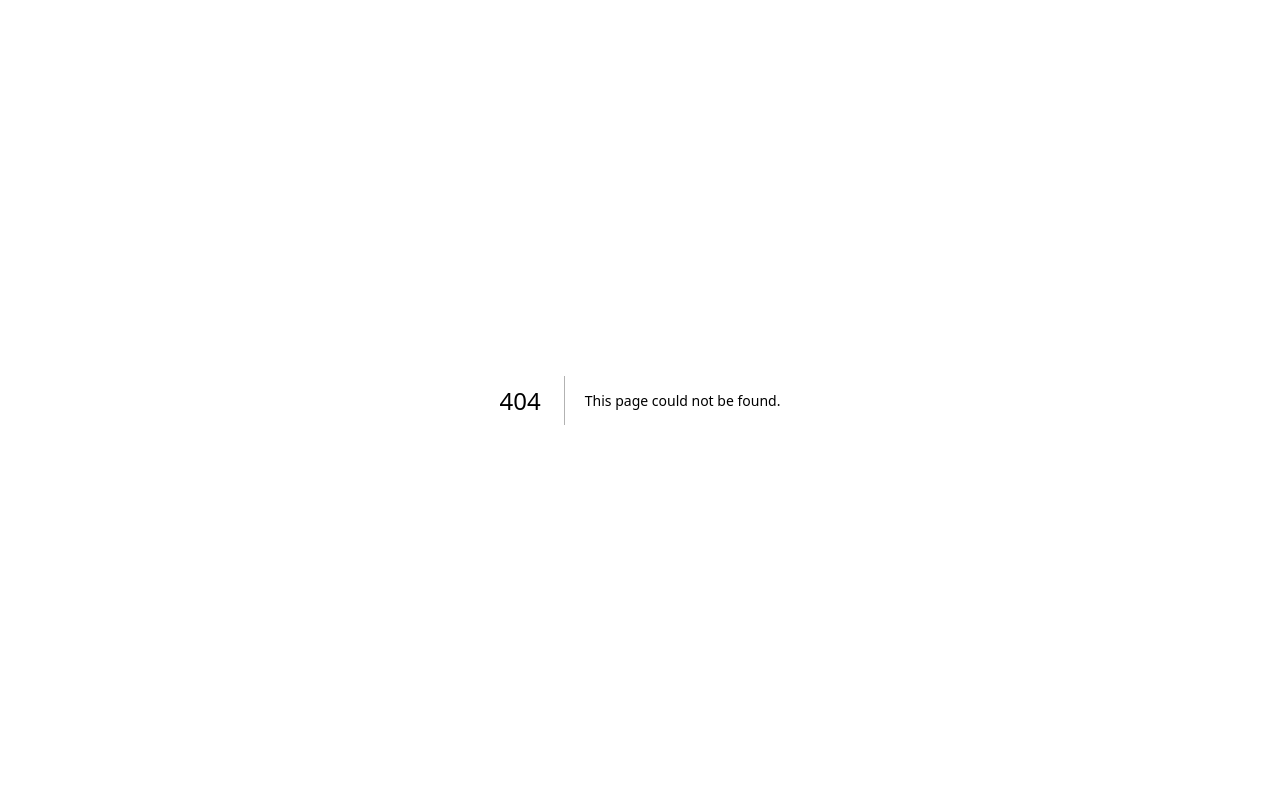
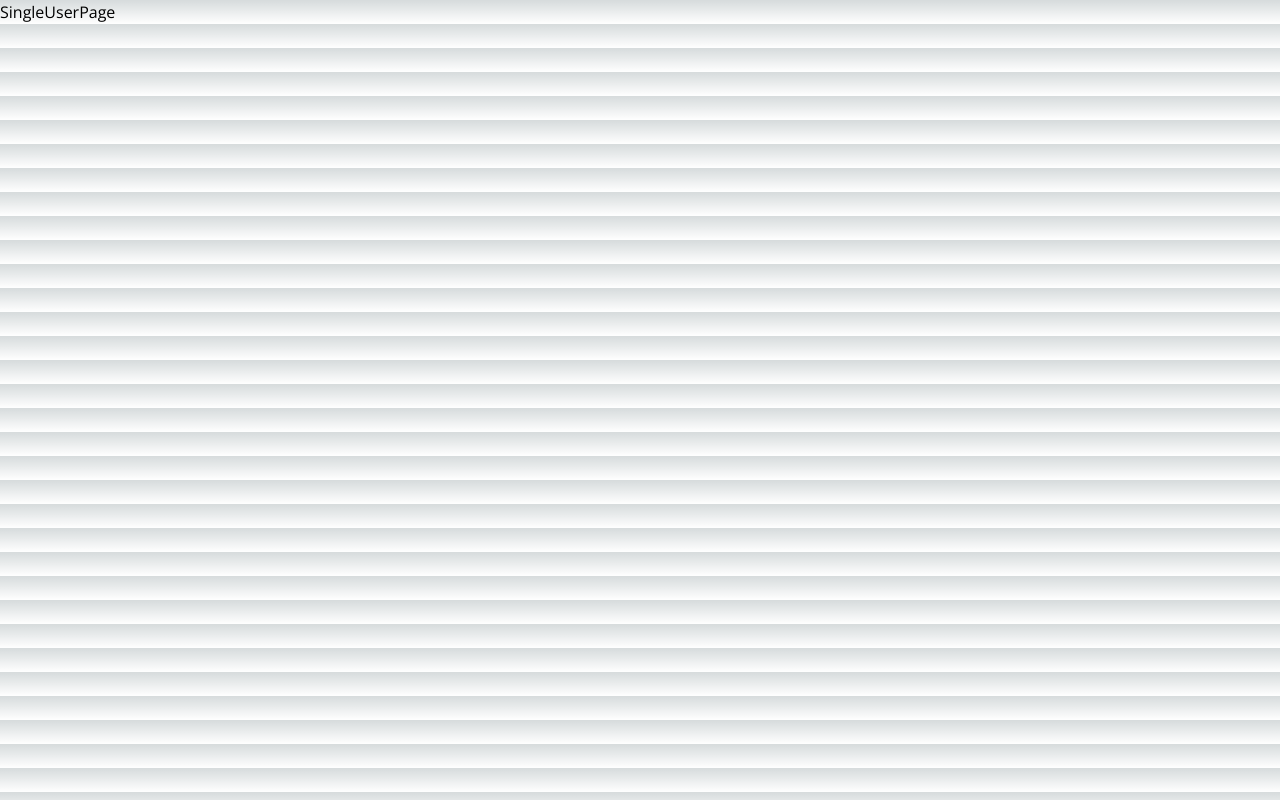
Before and after one commit to KennedyMungai/BasicNextJSRefresher, a Next.js app: page /users/1 in a window 1280 px wide. Before the commit this address had no page. Built offline with nearby package versions, Linux system fonts and the light colour scheme.

Commit message:
Created the user dynamic page

```diff
--- /dev/null
+++ b/app/users/[userId]/page.tsx
@@ -0,0 +1,9 @@
+import React from 'react'
+
+type Props = {}
+
+const SingleUserPage = (props: Props) => {
+	return <div>SingleUserPage</div>
+}
+
+export default SingleUserPage
```
